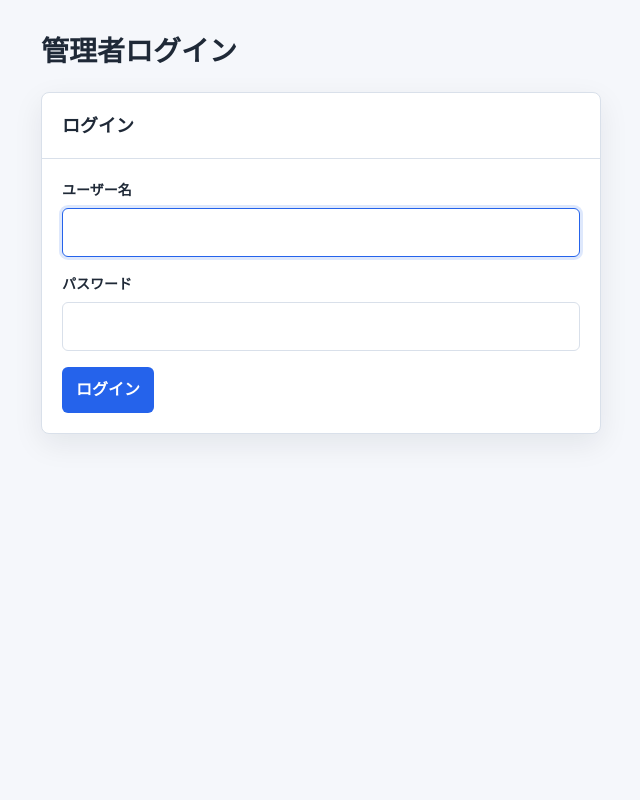
After one commit to KeitoGit18/inquiry-management-app, a Flask app: page /admin/login in a window 1280 px wide. The commit adds this page. Shown: the whole page, without its empty margins (49-689 px from the left). Run offline with Flask 3, Linux system fonts and the light colour scheme; parts of the project's set-up code (start-up, migrations or seed data) failed here and were passed over.

Commit message:
管理者ログイン機能を追加

```diff
--- a/app.py
+++ b/app.py
@@ -1,15 +1,41 @@
+import hmac
+import os
 import sqlite3
 from datetime import datetime
+from functools import wraps
 from pathlib import Path
 
-from flask import Flask, jsonify, render_template, request
+from dotenv import load_dotenv
+from flask import Flask, jsonify, redirect, render_template, request, session, url_for
+from werkzeug.security import check_password_hash
+
+
+load_dotenv(Path(__file__).with_name(".env"))
+
+
+def get_required_environment_variable(name):
+    value = os.environ.get(name)
+
+    if not value:
+        raise RuntimeError(
+            f"{name}が設定されていません。.envに必要な設定を追加してください。"
+        )
+
+    return value
 
 
 app = Flask(__name__, instance_relative_config=True)
+app.config.update(
+    SECRET_KEY=get_required_environment_variable("SECRET_KEY"),
+    SESSION_COOKIE_HTTPONLY=True,
+    SESSION_COOKIE_SAMESITE="Lax",
+)
 DATABASE_PATH = Path(app.instance_path) / "inquiries.db"
 STATUS_OPEN = "未対応"
 STATUS_DONE = "対応済み"
 VALID_STATUSES = {STATUS_OPEN, STATUS_DONE}
+ADMIN_USERNAME = get_required_environment_variable("ADMIN_USERNAME")
+ADMIN_PASSWORD_HASH = get_required_environment_variable("ADMIN_PASSWORD_HASH")
 
 
 def get_db_connection():
@@ -43,17 +69,83 @@ def init_db():
 init_db()
 
 
+def is_admin_logged_in():
+    return session.get("is_admin") is True
+
+
+def admin_page_required(view):
+    @wraps(view)
+    def wrapped_view(*args, **kwargs):
+        if not is_admin_logged_in():
+            return redirect(url_for("admin_login"))
+
+        return view(*args, **kwargs)
+
+    return wrapped_view
+
+
+def admin_api_required(view):
+    @wraps(view)
+    def wrapped_view(*args, **kwargs):
+        if not is_admin_logged_in():
+            return jsonify({"error": "ログインが必要です。"}), 401
+
+        return view(*args, **kwargs)
+
+    return wrapped_view
+
+
+def credentials_are_valid(username, password):
+    try:
+        password_is_valid = check_password_hash(ADMIN_PASSWORD_HASH, password)
+    except ValueError:
+        password_is_valid = False
+
+    username_is_valid = hmac.compare_digest(username, ADMIN_USERNAME)
+    return username_is_valid and password_is_valid
+
+
 @app.route("/")
 def index():
     return render_template("index.html")
 
 
+@app.route("/admin/login", methods=["GET", "POST"])
+def admin_login():
+    if is_admin_logged_in():
+        return redirect(url_for("admin"))
+
+    error = None
+
+    if request.method == "POST":
+        username = request.form.get("username", "")
+        password = request.form.get("password", "")
+
+        if credentials_are_valid(username, password):
+            session.clear()
+            session["is_admin"] = True
+            return redirect(url_for("admin"))
+
+        error = "ユーザー名またはパスワードが正しくありません。"
+
+    return render_template("login.html", error=error)
+
+
+@app.route("/admin/logout", methods=["POST"])
+@admin_page_required
+def admin_logout():
+    session.clear()
+    return redirect(url_for("admin_login"))
+
+
 @app.route("/admin")
+@admin_page_required
 def admin():
     return render_template("admin.html")
 
 
 @app.route("/api/inquiries", methods=["GET"])
+@admin_api_required
 def get_inquiries():
     connection = get_db_connection()
 
@@ -123,6 +215,7 @@ def create_inquiry():
 
 
 @app.route("/api/inquiries/<int:inquiry_id>/status", methods=["PATCH"])
+@admin_api_required
 def update_inquiry_status(inquiry_id):
     data = request.get_json(silent=True)
 
@@ -153,6 +246,7 @@ def update_inquiry_status(inquiry_id):
 
 
 @app.route("/api/inquiries/<int:inquiry_id>", methods=["DELETE"])
+@admin_api_required
 def delete_inquiry(inquiry_id):
     connection = get_db_connection()
 
--- a/requirements.txt
+++ b/requirements.txt
@@ -4,4 +4,5 @@ Flask==3.1.3
 itsdangerous==2.2.0
 Jinja2==3.1.6
 MarkupSafe==3.0.3
+python-dotenv>=1.0,<2.0
 Werkzeug==3.1.8
--- a/static/style.css
+++ b/static/style.css
@@ -38,6 +38,21 @@ body {
 
 header {
   margin-bottom: 24px;
+}
+
+.admin-page-header {
+  display: flex;
+  align-items: center;
+  justify-content: space-between;
+  gap: 16px;
+}
+
+.admin-page-header h1 {
+  margin: 0;
+}
+
+.admin-page-header .logout-form {
+  padding: 0;
 }
 
 h1 {
@@ -334,6 +349,11 @@ button:disabled {
     font-size: 24px;
   }
 
+  .admin-page-header {
+    align-items: stretch;
+    flex-direction: column;
+  }
+
   .panel-header,
   form,
   .list-area {
--- a/templates/admin.html
+++ b/templates/admin.html
@@ -8,8 +8,11 @@
 </head>
 <body>
   <main class="app">
-    <header>
+    <header class="admin-page-header">
       <h1>お問い合わせ管理</h1>
+      <form class="logout-form" method="post" action="{{ url_for('admin_logout') }}">
+        <button class="secondary-button" type="submit">ログアウト</button>
+      </form>
     </header>
 
     <section class="panel" aria-labelledby="list-title">
--- /dev/null
+++ b/templates/login.html
@@ -0,0 +1,57 @@
+<!DOCTYPE html>
+<html lang="ja">
+<head>
+  <meta charset="UTF-8">
+  <meta name="viewport" content="width=device-width, initial-scale=1.0">
+  <title>管理者ログイン</title>
+  <link rel="stylesheet" href="{{ url_for('static', filename='style.css') }}">
+</head>
+<body>
+  <main class="app">
+    <header>
+      <h1>管理者ログイン</h1>
+    </header>
+
+    <div class="layout public-layout">
+      <section class="panel" aria-labelledby="login-title">
+        <div class="panel-header">
+          <h2 class="panel-title" id="login-title">ログイン</h2>
+        </div>
+
+        {% if error %}
+          <p class="message error show" role="alert">{{ error }}</p>
+        {% endif %}
+
+        <form method="post">
+          <div class="form-group">
+            <label for="username">ユーザー名</label>
+            <input
+              type="text"
+              id="username"
+              name="username"
+              autocomplete="username"
+              required
+              autofocus
+            >
+          </div>
+
+          <div class="form-group">
+            <label for="password">パスワード</label>
+            <input
+              type="password"
+              id="password"
+              name="password"
+              autocomplete="current-password"
+              required
+            >
+          </div>
+
+          <div class="button-row">
+            <button class="primary-button" type="submit">ログイン</button>
+          </div>
+        </form>
+      </section>
+    </div>
+  </main>
+</body>
+</html>
```
Also changed, not shown: 1 other file.
